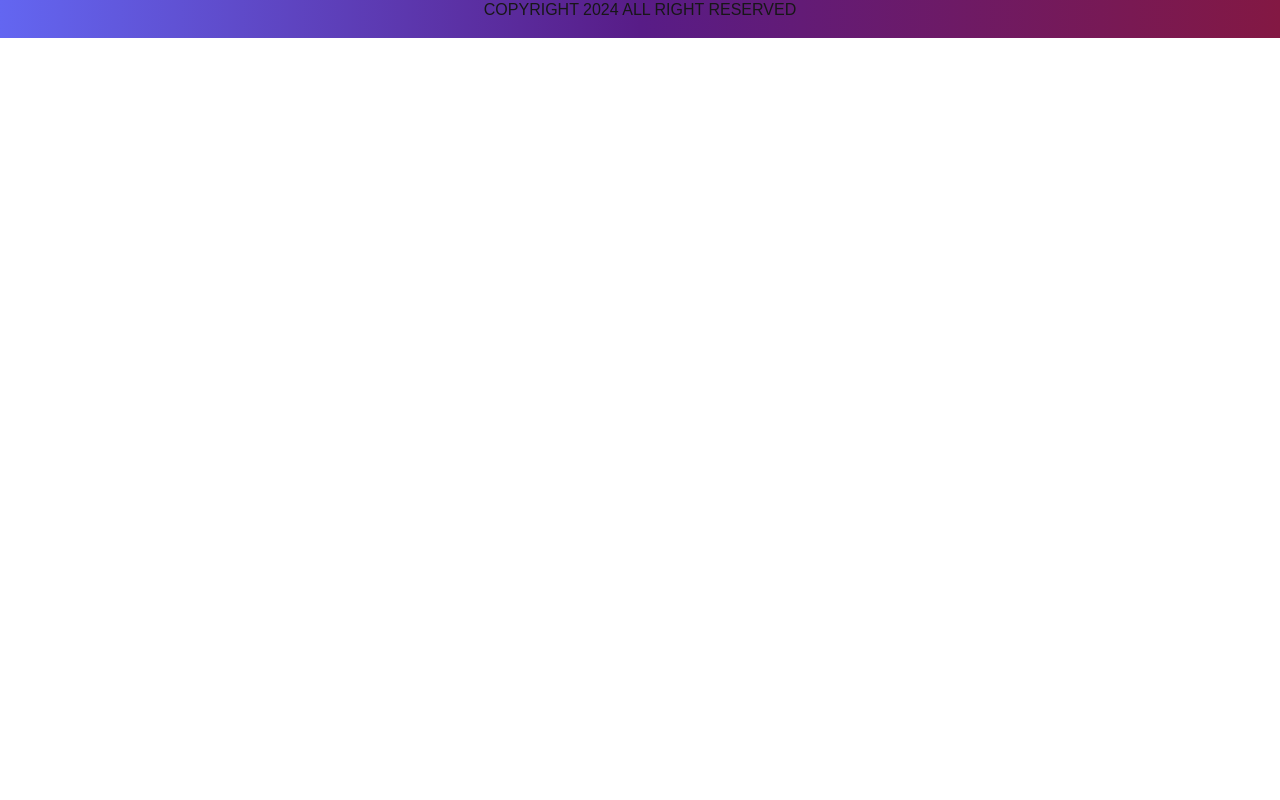
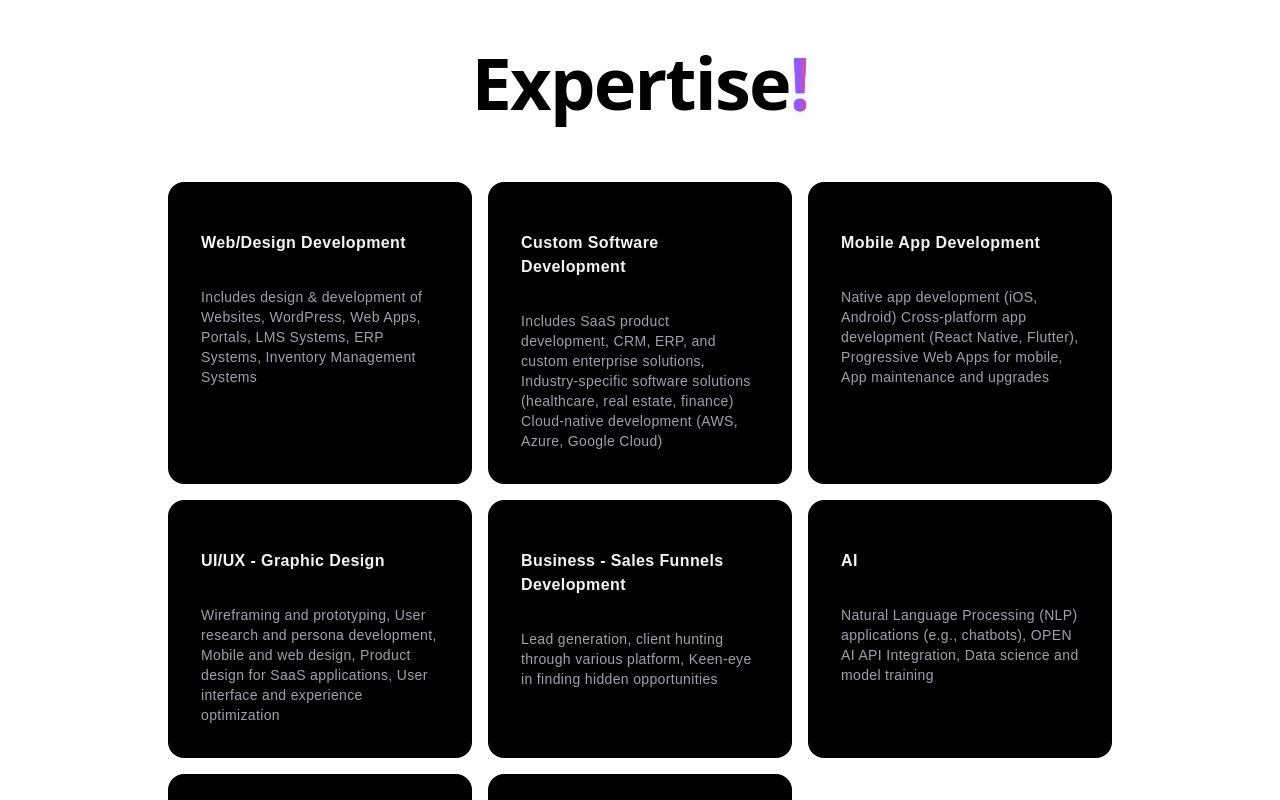
Before and after one commit to ubaidismail/nextJs_personal_portfolio, a Next.js app: page / in a window 1280 px wide. Shown: the part 1300-2100 px from the top of the page. Before the commit the page ends 1338 px from the top, so only its background shows below. Built offline with nearby package versions, Linux system fonts and the light colour scheme.

Commit message:
adding expertise section

```diff
--- a/src/app/page.tsx
+++ b/src/app/page.tsx
@@ -1,6 +1,9 @@
 
 import HomeBanner from "@/components/homebanner/banner";
 import About from "@/components/about/about";
+import Services from "@/components/expertise/services-skill";
+
+
 export default function Home() {
 
   return (
@@ -10,6 +13,8 @@ export default function Home() {
 
       <About />
 
+      <Services />
+
     </section>
 
 
--- a/src/components/contactSection/docSlider.tsx
+++ b/src/components/contactSection/docSlider.tsx
@@ -67,7 +67,7 @@ export default function FloatingDockDemo() {
   ];
   return (
     <div className="flex items-center justify-center h-[35rem] w-full flex-col">
-        <h1 className='text-7xl font-bold text-center pb-[40px]'>Let's Conect!</h1>
+        <h1 className='sm:text-7xl text-3xl font-bold text-center pb-[40px]'>Let's Conect!</h1>
       <FloatingDock
         mobileClassName="translate-y-20" // only for demo, remove for production
         items={links}
--- /dev/null
+++ b/src/components/expertise/services-skill.tsx
@@ -0,0 +1,70 @@
+"use client"
+import { HoverEffect } from "../ui/card-hover-effect";
+
+export default function CardHoverEffectDemo() {
+    return (
+        <div className="max-w-5xl mx-auto px-8">
+
+
+            <h2 className="mt-[50px] text-2xl relative z-20 md:text-4xl lg:text-7xl font-bold text-center text-black dark:text-white font-sans tracking-tight">Expertise
+            <div className="relative mx-auto inline-block w-max [filter:drop-shadow(0px_1px_3px_rgba(27,_37,_80,_0.14))]">
+          <div className="absolute left-0 top-[1px] bg-clip-text bg-no-repeat text-transparent bg-gradient-to-r py-4 from-purple-500 via-violet-500 to-pink-500 [text-shadow:0_0_rgba(0,0,0,0.1)]">
+            <span className="">!</span>
+          </div>
+          <div className="relative bg-clip-text text-transparent bg-no-repeat bg-gradient-to-r from-purple-500 via-violet-500 to-pink-500 py-4">
+            <span className="">!</span>
+          </div>
+        </div>
+        </h2>
+            <HoverEffect items={projects} />
+        </div>
+    );
+}
+export const projects = [
+    {
+        title: "Web/Design Development",
+        description:
+            "Includes design & development of Websites, WordPress, Web Apps, Portals, LMS Systems, ERP Systems, Inventory Management Systems",
+        link: "https://calendly.com/ubaidismail/30min",
+    },
+    {
+        title: "Custom Software Development",
+        description:
+        "Includes SaaS product development, CRM, ERP, and custom enterprise solutions, Industry-specific software solutions (healthcare, real estate, finance) Cloud-native development (AWS, Azure, Google Cloud)",
+        link: "https://calendly.com/ubaidismail/30min",
+    },
+    {
+        title: "Mobile App Development",
+        description:
+            "Native app development (iOS, Android) Cross-platform app development (React Native, Flutter), Progressive Web Apps for mobile, App maintenance and upgrades",
+        link: "https://calendly.com/ubaidismail/30min",
+    },
+    {
+        title: "UI/UX - Graphic Design",
+        description:
+            "Wireframing and prototyping, User research and persona development, Mobile and web design, Product design for SaaS applications, User interface and experience optimization",
+        link: "https://calendly.com/ubaidismail/30min",
+    },
+    {
+        title: "Business - Sales Funnels Development",
+        description:
+            "Lead generation, client hunting through various platform, Keen-eye in finding hidden opportunities",
+        link: "https://calendly.com/ubaidismail/30min",
+    },
+    {
+        title: "AI",
+        description:"Natural Language Processing (NLP) applications (e.g., chatbots), OPEN AI API Integration, Data science and model training",
+        link: "https://calendly.com/ubaidismail/30min",
+    },
+    {
+        title: "API Development and Integration",
+        description:"Custom API development, Integration with third-party services (payment gateways, social media APIs), RESTful and GraphQL APIs, API documentation and management",
+        link: "https://calendly.com/ubaidismail/30min",
+    },
+    {
+        title: "Consulting and Digital Transformation",
+        description:
+            "Digital strategy and transformation consulting, Technology stack evaluation and selection, IT and business process optimization, Data migration and systems integration",
+        link: "https://calendly.com/ubaidismail/30min",
+    },
+];
--- /dev/null
+++ b/src/components/ui/card-hover-effect.tsx
@@ -0,0 +1,111 @@
+import { cn } from "@/lib/utils";
+import { AnimatePresence, motion } from "framer-motion";
+import Link from "next/link";
+import { useState } from "react";
+
+export const HoverEffect = ({
+  items,
+  className,
+}: {
+  items: {
+    title: string;
+    description: string;
+    link: string;
+  }[];
+  className?: string;
+}) => {
+  let [hoveredIndex, setHoveredIndex] = useState<number | null>(null);
+
+  return (
+    <div
+      className={cn(
+        "grid grid-cols-1 md:grid-cols-2  lg:grid-cols-3  py-10",
+        className
+      )}
+    >
+      {items.map((item, idx) => (
+        <Link
+          href={item?.link}
+          key={item?.link}
+          className="relative group  block p-2 h-full w-full"
+          onMouseEnter={() => setHoveredIndex(idx)}
+          onMouseLeave={() => setHoveredIndex(null)}
+        >
+          <AnimatePresence>
+            {hoveredIndex === idx && (
+              <motion.span
+                className="absolute inset-0 h-full w-full bg-gradient-to-r py-4 from-purple-500 via-violet-500 to-pink-500 block  rounded-3xl"
+                layoutId="hoverBackground"
+                initial={{ opacity: 0 }}
+                animate={{
+                  opacity: 1,
+                  transition: { duration: 0.15 },
+                }}
+                exit={{
+                  opacity: 0,
+                  transition: { duration: 0.15, delay: 0.2 },
+                }}
+              />
+            )}
+          </AnimatePresence>
+          <Card>
+            <CardTitle>{item.title}</CardTitle>
+            <CardDescription>{item.description}</CardDescription>
+          </Card>
+        </Link>
+      ))}
+    </div>
+  );
+};
+
+export const Card = ({
+  className,
+  children,
+}: {
+  className?: string;
+  children: React.ReactNode;
+}) => {
+  return (
+    <div
+      className={cn(
+        "rounded-2xl h-full w-full p-4 overflow-hidden bg-black border border-transparent dark:border-white/[0.2] group-hover:border-slate-700 relative z-20",
+        className
+      )}
+    >
+      <div className="relative z-50">
+        <div className="p-4">{children}</div>
+      </div>
+    </div>
+  );
+};
+export const CardTitle = ({
+  className,
+  children,
+}: {
+  className?: string;
+  children: React.ReactNode;
+}) => {
+  return (
+    <h4 className={cn("text-zinc-100 font-bold tracking-wide mt-4", className)}>
+      {children}
+    </h4>
+  );
+};
+export const CardDescription = ({
+  className,
+  children,
+}: {
+  className?: string;
+  children: React.ReactNode;
+}) => {
+  return (
+    <p
+      className={cn(
+        "mt-8 text-zinc-400 tracking-wide leading-relaxed text-sm",
+        className
+      )}
+    >
+      {children}
+    </p>
+  );
+};
--- a/src/components/ui/floating-dock.tsx
+++ b/src/components/ui/floating-dock.tsx
@@ -29,7 +29,7 @@ export const FloatingDock = ({
   return (
     <>
       <FloatingDockDesktop items={items} className={desktopClassName} />
-      <FloatingDockMobile items={items} className={mobileClassName} />
+      {/* <FloatingDockMobile items={items} className={mobileClassName} /> */}
     </>
   );
 };
@@ -102,7 +102,7 @@ const FloatingDockDesktop = ({
       onMouseMove={(e) => mouseX.set(e.pageX)}
       onMouseLeave={() => mouseX.set(Infinity)}
       className={cn(
-        "mx-auto hidden md:flex h-16 gap-4 items-end  rounded-2xl bg-gray-50 dark:bg-neutral-900 px-4 pb-3",
+        "mx-auto flex h-16 gap-4 items-end  rounded-2xl bg-gray-50 dark:bg-neutral-900 px-4 pb-3",
         className
       )}
     >
```
